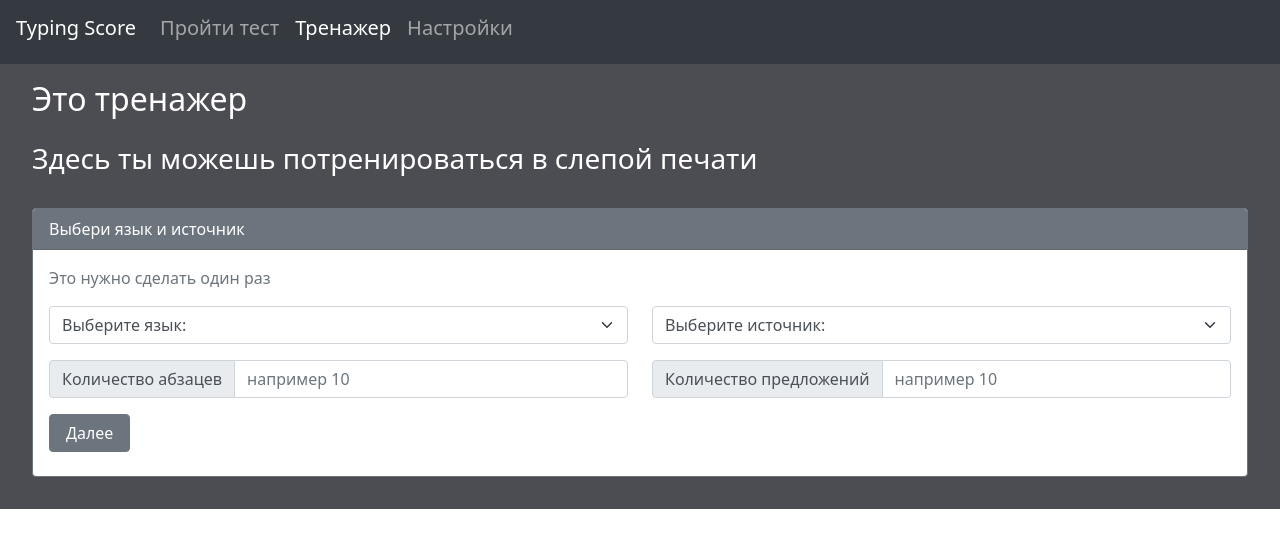
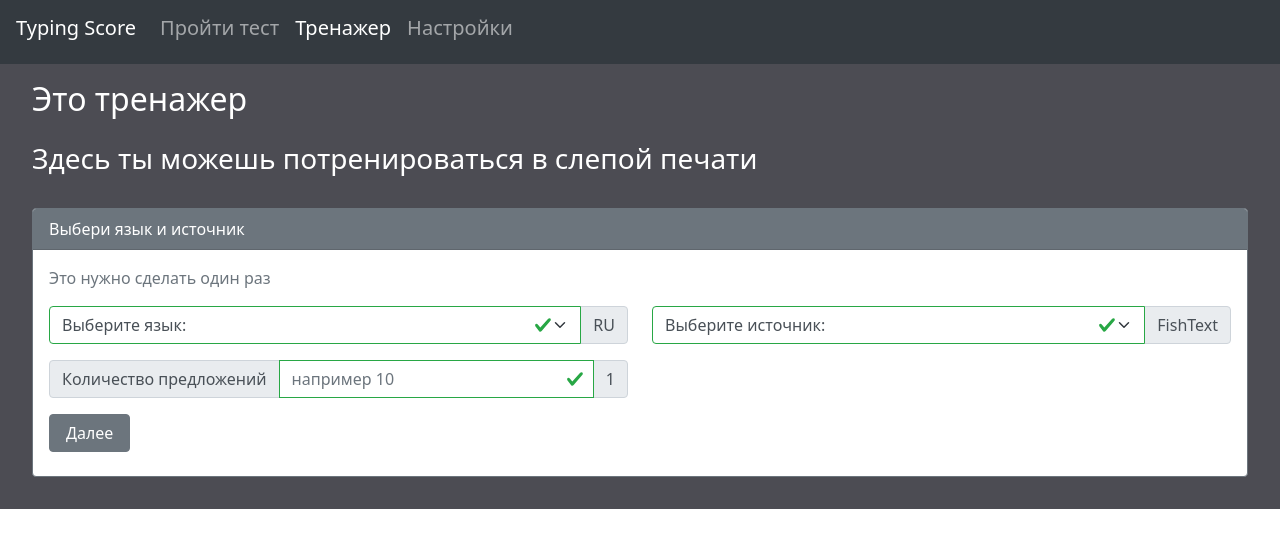
Before and after one commit to Bitnik212/typingtest, a Vue app: page /trainer in a window 1280 px wide. Shown: the top 548 px of the page. Built offline with nearby package versions, Linux system fonts and the light colour scheme.

Commit message:
сделал получение данных из vuex и валидацию

```diff
--- a/src/views/components/TypingTest/Setup.vue
+++ b/src/views/components/TypingTest/Setup.vue
@@ -6,59 +6,88 @@
                 <div class="card-title">Это нужно сделать один раз</div>
                 <div class="row">
                     <div class="col-6 py-2">
-                        <select class="form-select " id="autoSizingSelect">
-                            <option selected>Выберите язык:</option>
-                            <option value="RU">Русский язык</option>
-                            <option value="EN">English lang</option>
-                        </select>
+                        <div class="input-group">
+                            <!-- :class="[falid.lang ? 'is-active' : 'is-inactive']" -->
+                            <select class="form-select" :class="[validLang ? 'is-valid' : 'is-invalid']" v-model="langg" >
+                                <option v-for="lang in langs" :key="lang.id" :value="lang.id">{{lang.name}}</option>
+                            </select>
+                            <div class="input-group-text">{{langSelected.name}}</div>
+                        </div>
                     </div>
-                    <div class="col-6 py-2">
-                        <select class="form-select " id="autoSizingSelect">
-                            <option selected>Выберите источник:</option>
-                            <option value="RU">fish-text.ru</option>
-                            <option value="EN">baconipsum.com</option>
-                        </select>
+                    <div class="col-6 py-2 ">
+                        <div class="input-group">
+                            <select class="form-select" :class="[validSource ? 'is-valid' : 'is-invalid']" v-model="sourcee">
+                                <option v-for="source in sources[langSelected.name]" :key="source.id" :value="source.value">{{source.name}}</option>
+                            </select>
+                            <div class="input-group-text">{{sourceSelected.name}}</div>
+                        </div>
+
                     </div>
                     <div class="col-6 py-2">
                         <div class="input-group">
-                            <div class="input-group-text" id="btnGroupAddon">Количество абзацев</div>
-                            <input type="text" class="form-control" placeholder="например 10" aria-label="Input group example" aria-describedby="btnGroupAddon">
-                        </div>
-                    </div>
-                    <div class="col-6 py-2">
-                        <div class="input-group">
-                            <div class="input-group-text" id="btnGroupAddon">Количество предложений</div>
-                            <input type="text" class="form-control" placeholder="например 10" aria-label="Input group example" aria-describedby="btnGroupAddon">
+                            <div class="input-group-text" >Количество предложений</div>
+                            <input type="text" :class="[validSentenceCount ? 'is-valid' : 'is-invalid']" v-model="sentenceCountTemp"  class="form-control" placeholder="например 10">
+                            <div class="input-group-text" >{{sentenceCount}}</div>
                         </div>
                     </div>
                 </div>
+                <div class="col-12 my-2">
+                    <button @click="nextStep" type="submit" class="btn btn-secondary px-3 ">Далее</button>
+                </div>
+            <!-- {{valid}} -->
 
-
-                <div class="col-12 my-2">
-                    <button @click="nextStep" class="btn btn-secondary px-3 ">Далее</button>
-                </div>
             </div>
         </div>
     </div>
 </template>
 
 <script>
+import {mapGetters, mapMutations} from 'vuex'
+
 export default {
     name: "Setup",
     props: {
         step: Number,
-
     },
     data () {
         return {
             tempStep: this.step,
+            sentenceCountTemp: this.sentenceCount,
+            sourcee: 0,
+            langg: 0,
+            validLang: true,
+            validSource: true,
+            validSentenceCount: true,
         }
     },
     methods: {
         nextStep () {
-            this.$emit("nextStep", this.tempStep++)
-            console.info(this.tempStep)
-        }
+            this.validInputs()
+            // console.info(this.tempStep)
+        },
+        validInputs () {
+            if (this.sentenceCount != undefined && this.langSelected != undefined && this.sourceSelected != undefined) {
+                if (this.sources[this.langSelected.name].find(e => e.name == this.sourceSelected.name) != undefined) {
+                    // console.info("all ok!!")
+                    this.$emit("nextStep", this.tempStep++)
+                    this.validLang = this.validSource = this.validSentenceCount = true
+                } else {
+                    this.validLang = this.validSource = false
+                    // console.info("error!!")
+                }
+
+
+            }
+        },
+        ...mapMutations(['updateSentenceCount', 'updateSourceSelected', 'updateLangSelected'])
+    },
+    computed: {
+        ...mapGetters(['sentenceCount', 'sources', 'langs', 'langSelected', 'sourceSelected'])
+    },
+    watch: {
+        sentenceCountTemp: "updateSentenceCount",
+        langg: 'updateLangSelected',
+        sourcee: 'updateSourceSelected'
     }
 }
 </script>
```
